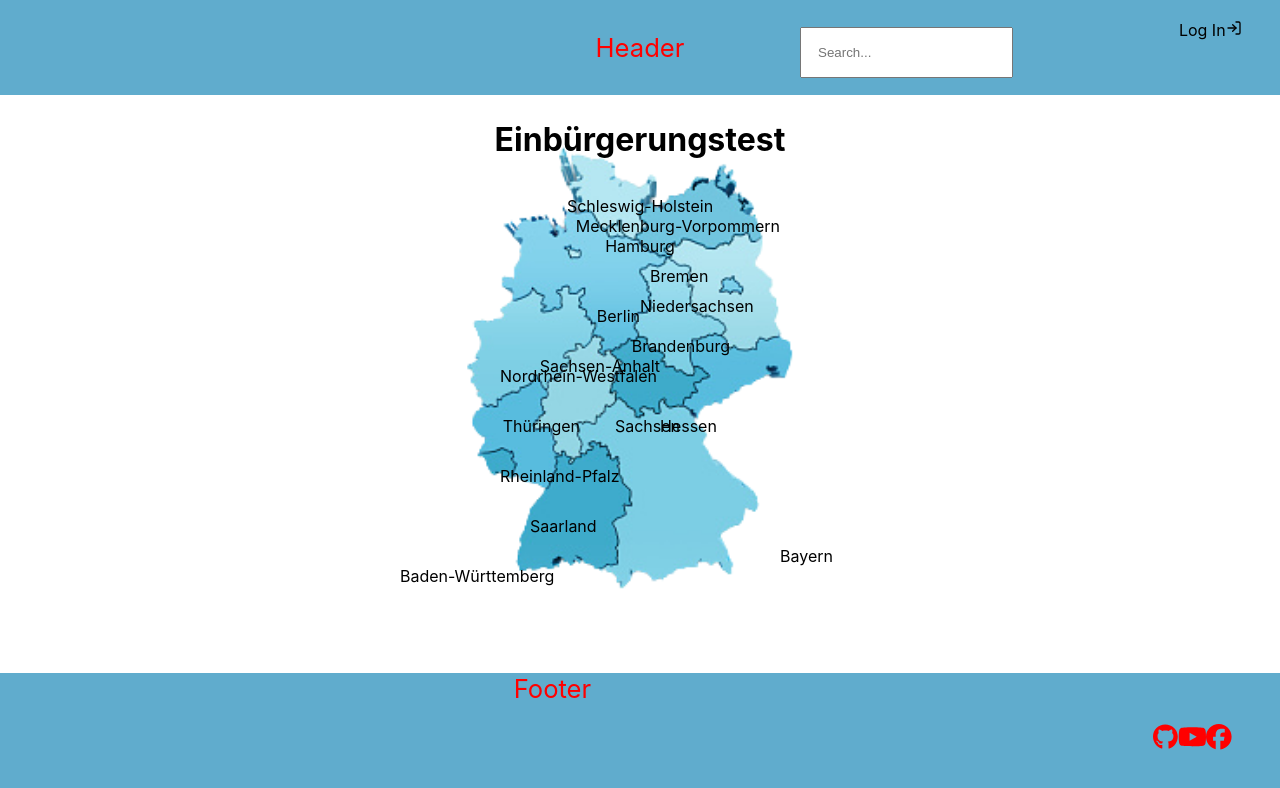
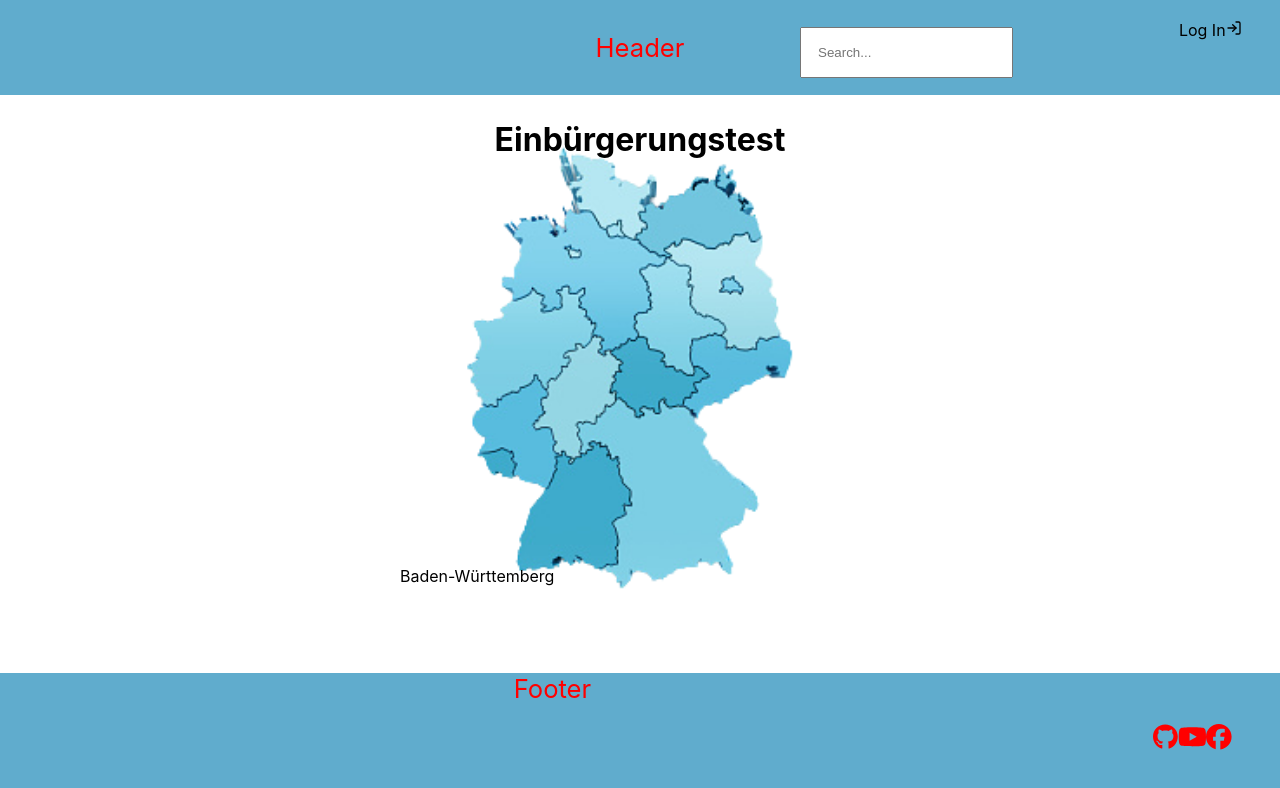
Before and after one commit to deutschify/frontend, a React (Vite) app in the folder zemosa/: page /einbuergerungstest in a window 1280 px wide. Shown: the top 788 px of the page. Built offline with nearby package versions, Linux system fonts and the light colour scheme; no server answers; some icons are missing.

Commit message:
a test comit

```diff
--- a/zemosa/src/components/einbuergerungstest.jsx
+++ b/zemosa/src/components/einbuergerungstest.jsx
@@ -30,7 +30,7 @@ const Search = () => {
                     }}>Baden-Württemberg</p>
 
 
-                    <p className="bundesland bayern">Bayern</p>
+                    {/* <p className="bundesland bayern">Bayern</p>
                     <p className="bundesland berlin">Berlin</p>
                     <p className="bundesland brandenburg">Brandenburg</p>
                     <p className="bundesland bremen">Bremen</p>
@@ -44,7 +44,7 @@ const Search = () => {
                     <p className="bundesland sachsen">Sachsen</p>
                     <p className="bundesland sa">Sachsen-Anhalt</p>
                     <p className="bundesland sh">Schleswig-Holstein</p>
-                    <p className="bundesland th">Thüringen</p>
+                    <p className="bundesland th">Thüringen</p> */}
                 </div>
             </div>
         </>
--- a/zemosa/src/components/einbuergerungstest.scss
+++ b/zemosa/src/components/einbuergerungstest.scss
@@ -25,79 +25,79 @@
         top: 550px;
         left: 400px;
      }
-    .bayern{
-        position: fixed;
-        top: 530px;
-        left: 780px;
-    }
-    .berlin{
-        position: fixed;
-        top: 290px;
-        right: 640px;
-    }
-    .brandenburg{
-        position: fixed;
-        top: 320px;
-        right: 550px;
-    }
-    .bremen{
-        position: fixed;
-        top: 250px;
-        left: 650px;
-    }
-    .hamburg{
-        position: fixed;
-        top: 220px;
-    }
-    .hessen{
-        position: fixed;
-        top: 400px;
-        left: 660px;
-    }
-    .mv{
-        position: fixed;
-        top: 200px;
-        right: 500px;
-    }
-    .niedersachsen{
-        position: fixed;
-        top: 280px;
-        left: 640px;
-    }
-    .nrw{
-        position: fixed;
-        top: 350px;
-        left: 500px;
-    }
-    .rp{
-        position: fixed;
-        top: 450px;
-        left: 500px;
-    }
-    .saarland{
-        position: fixed;
-        top: 500px;
-        left: 530px;
-    }
-    .sachsen{
-        position: fixed;
-        top: 400px;
-        right: 600px;
-    }
-    .sa{
-        position: fixed;
-        top: 340px;
-        right: 620px;
-    }
-    .sh{
-        position: fixed;
-        top: 180px;
-    }
-    .th{
-        position: fixed;
-        top: 400px;
-        right: 700px;
+    // .bayern{
+    //     position: fixed;
+    //     top: 530px;
+    //     left: 780px;
+    // }
+    // .berlin{
+    //     position: fixed;
+    //     top: 290px;
+    //     right: 640px;
+    // }
+    // .brandenburg{
+    //     position: fixed;
+    //     top: 320px;
+    //     right: 550px;
+    // }
+    // .bremen{
+    //     position: fixed;
+    //     top: 250px;
+    //     left: 650px;
+    // }
+    // .hamburg{
+    //     position: fixed;
+    //     top: 220px;
+    // }
+    // .hessen{
+    //     position: fixed;
+    //     top: 400px;
+    //     left: 660px;
+    // }
+    // .mv{
+    //     position: fixed;
+    //     top: 200px;
+    //     right: 500px;
+    // }
+    // .niedersachsen{
+    //     position: fixed;
+    //     top: 280px;
+    //     left: 640px;
+    // }
+    // .nrw{
+    //     position: fixed;
+    //     top: 350px;
+    //     left: 500px;
+    // }
+    // .rp{
+    //     position: fixed;
+    //     top: 450px;
+    //     left: 500px;
+    // }
+    // .saarland{
+    //     position: fixed;
+    //     top: 500px;
+    //     left: 530px;
+    // }
+    // .sachsen{
+    //     position: fixed;
+    //     top: 400px;
+    //     right: 600px;
+    // }
+    // .sa{
+    //     position: fixed;
+    //     top: 340px;
+    //     right: 620px;
+    // }
+    // .sh{
+    //     position: fixed;
+    //     top: 180px;
+    // }
+    // .th{
+    //     position: fixed;
+    //     top: 400px;
+    //     right: 700px;
 
-    }
+    // }
     }
 }
```
